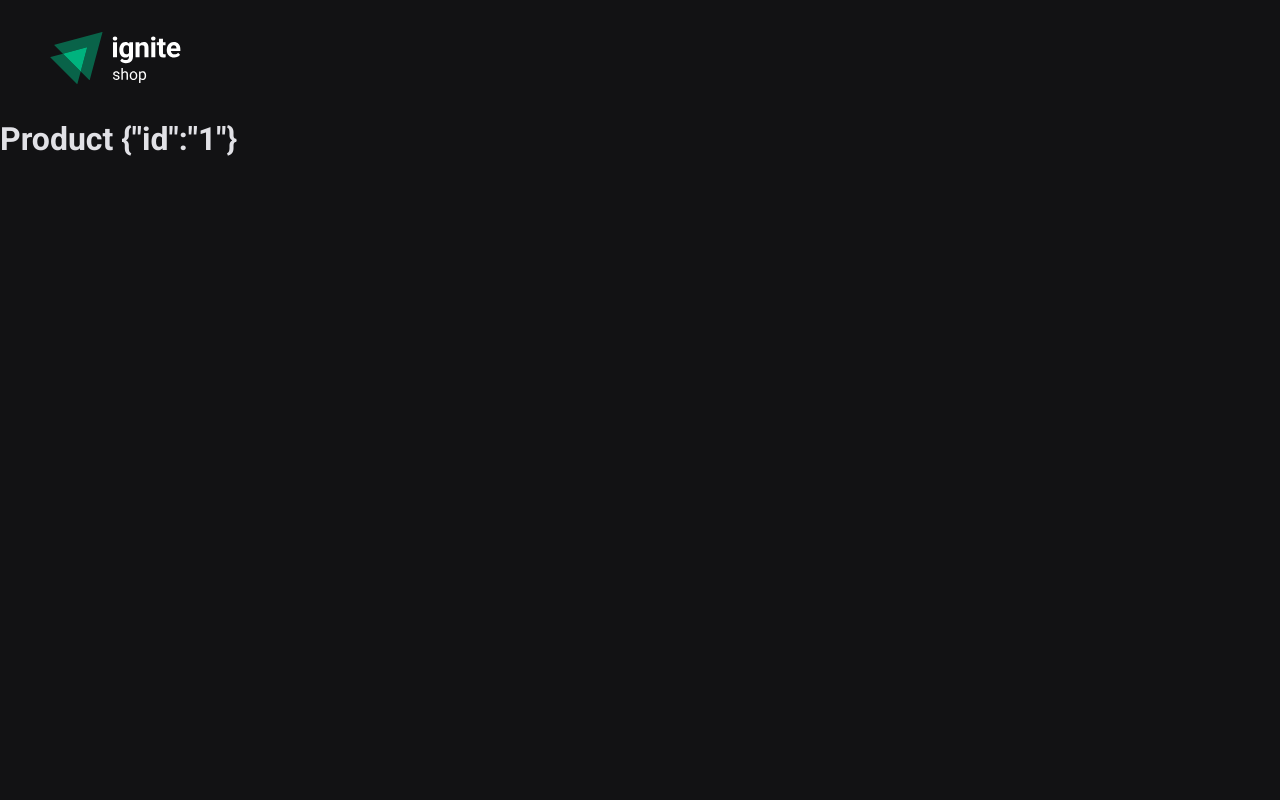
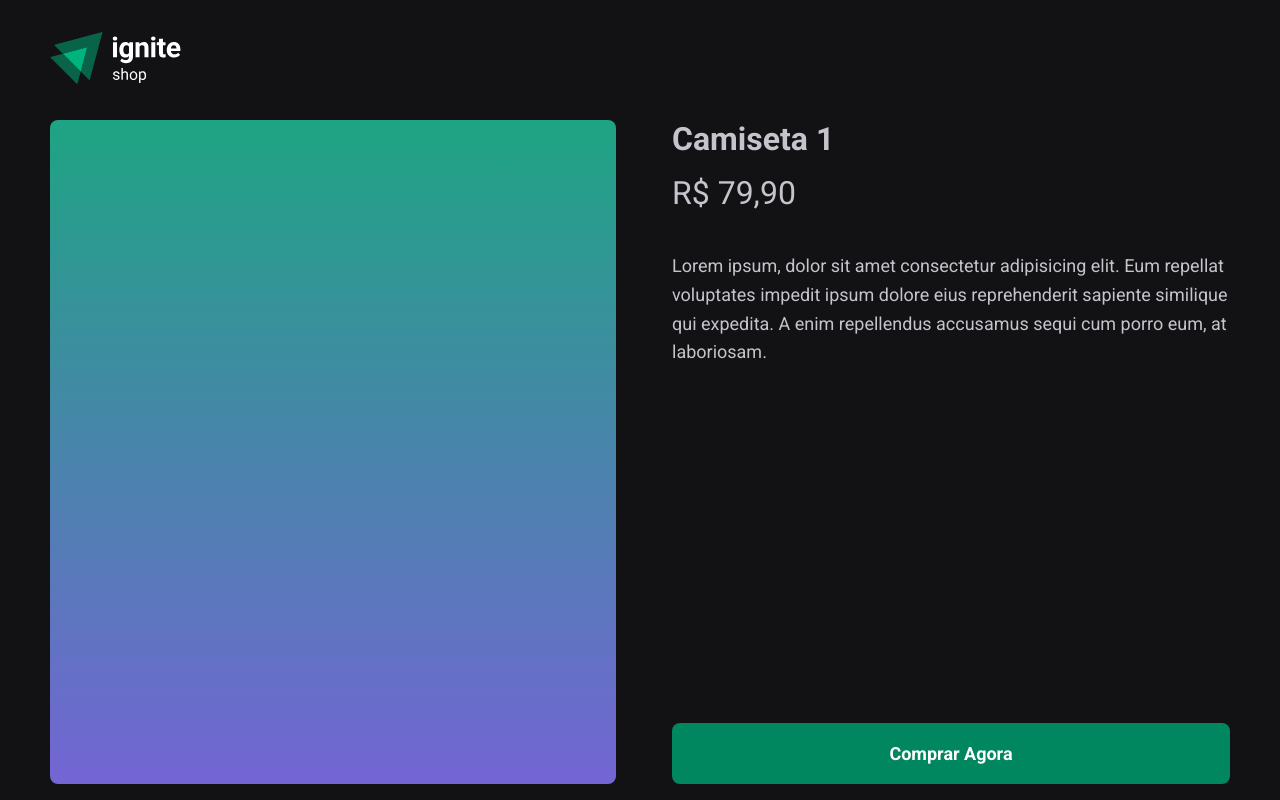
Before and after one commit to lucasfreittas/ignite-shop, a Next.js app: page /product/1 in a window 1280 px wide. Built offline with nearby package versions, Linux system fonts and the light colour scheme.

Commit message:
products page css

```diff
--- a/src/pages/product/[id].tsx
+++ b/src/pages/product/[id].tsx
@@ -1,9 +1,22 @@
 import { useRouter } from "next/router"
+import { ImageContainer, ProcutContainer, ProductDetails } from "@/styles/pages/product"
 
 export default function Product() {
   const { query } = useRouter()
 
   return (
-    <h1>Product {JSON.stringify(query)}</h1>
+    <ProcutContainer>
+      <ImageContainer>
+
+      </ImageContainer>
+      <ProductDetails>
+        <h1>Camiseta 1</h1>
+        <span>R$ 79,90</span>
+
+        <p>Lorem ipsum, dolor sit amet consectetur adipisicing elit. Eum repellat voluptates impedit ipsum dolore eius reprehenderit sapiente similique qui expedita. A enim repellendus accusamus sequi cum porro eum, at laboriosam.</p>
+        <button>Comprar Agora</button>
+      </ProductDetails>
+    </ProcutContainer>
+
   )
 }
--- /dev/null
+++ b/src/styles/pages/product.ts
@@ -0,0 +1,68 @@
+import { styled } from "..";
+
+export const ProcutContainer = styled('main', {
+    display: 'grid',
+    gridTemplateColumns: '1fr 1fr',
+    alignItems: 'stretch',
+    gap: '4rem',
+
+    maxWidth: 1180,
+    margin: '0 auto'
+});
+
+export const ImageContainer = styled('div', {
+    width: '100%',
+    maxWidth: 576,
+    height: 656,
+    background: 'linear-gradient(180deg, #1ea483 0%, #7465d4 100%)',
+    borderRadius: 8,
+    padding: '0.25rem',
+
+    display: 'flex',
+    alignItems: 'center',
+    justifyContent: 'center',
+
+    img: {
+        objectFit: 'cover',
+    }
+});
+
+export const ProductDetails = styled('div', {
+    display: 'flex',
+    flexDirection: 'column',
+
+    h1: {
+        fontSize: '$2xl',
+        color: '$gray300',
+    },
+
+    span: {
+        marginTop: '1rem',
+        display: 'block',
+        fontSize: '$2xl',
+        color: '$gray300',
+    },
+
+    p: {
+        marginTop: '2.5rem',
+        fontSize: '$md',
+        lineHeight: 1.6,
+        color: '$gray300',
+    },
+
+    button: {
+        marginTop: 'auto',
+        backgroundColor: '$green500',
+        border: 0,
+        color: '$white',
+        borderRadius: 8,
+        padding: '1.25rem',
+        cursor: 'pointer',
+        fontWeight: 'bold',
+        fontSize: '$md',
+
+        '&:hover': {
+            backgroundColor: '$green300'
+        }
+    },
+})
```
